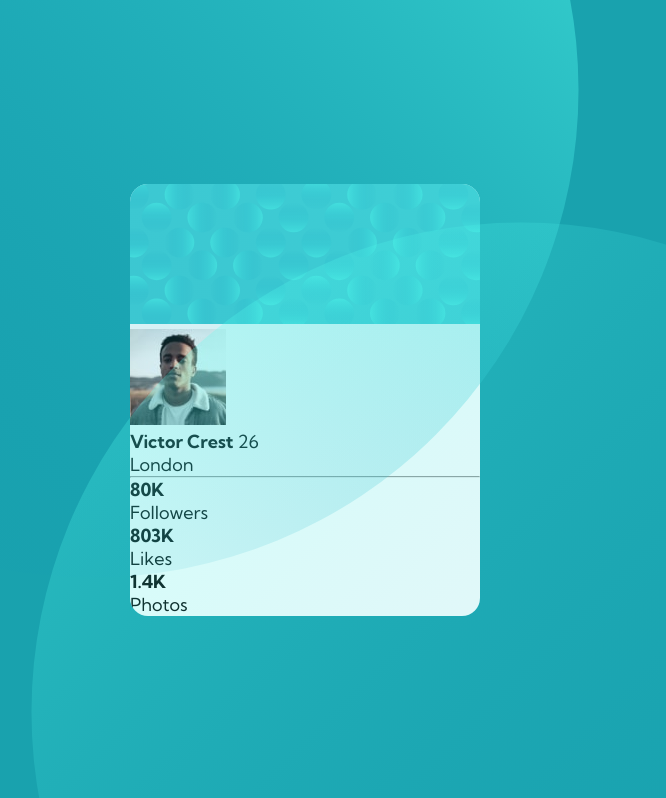
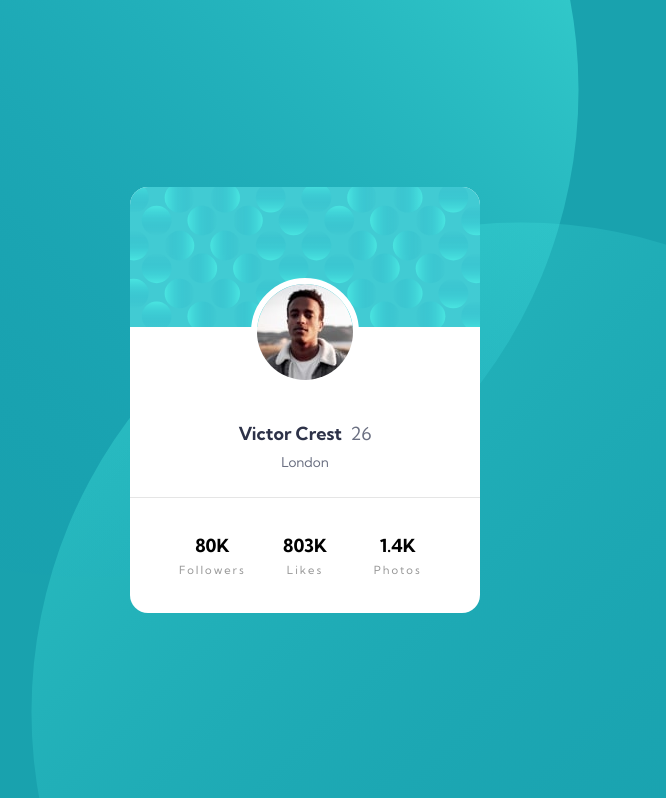
Before and after one commit to sjoerdvanBommel/frontend-mentor, a plain HTML site: page index.html in a window 1280 px wide. Shown: the top 798 px of the page, without its empty margins (335-1001 px from the left). Drawn offline with Linux system fonts and the light colour scheme.

Commit message:
finished

```diff
--- a/index.html
+++ b/index.html
@@ -24,8 +24,9 @@
 
       <img src="/images/image-victor.jpg" alt="Profile picture" class="profile-picture">
 
+      <div class="card-body">
         <div class="personal">
-        <p class="info"><strong>Victor Crest</strong> 26</p>
+          <p class="info"><strong>Victor Crest</strong>&nbsp;&nbsp;26</p>
           <p class="location">London</p>
         </div>
 
@@ -47,5 +48,6 @@
         </footer>
       </div>
     </div>
+  </div>
 </body>
 </html>
--- a/style.css
+++ b/style.css
@@ -10,6 +10,12 @@
   padding: 0;
   font-family: 'Kumbh Sans', sans-serif;
   font-size: 18px;
+}
+
+*,
+*::before,
+*::after {
+  box-sizing: border-box;
 }
 
 body {
@@ -40,4 +46,63 @@ body {
   background-color: white;
   border-radius: 1em;
   overflow: hidden;
+  z-index: 1;
+  position: relative;
 }
+
+.card .card-body {
+  margin-top: 5em;
+}
+
+.card .profile-picture {
+  border-radius: 50%;
+  border: 6px solid white;
+  box-sizing: border-box;
+  transform: translateY(-50%);
+  position: absolute;
+  left: 0;
+  right: 0;
+  margin: auto;
+}
+
+.card .personal strong {
+  color: var(--very-dark-desaturated-blue);
+}
+
+.card .personal {
+  text-align: center;
+  color: var(--dark-grayish-blue);
+}
+
+.card .personal .info {
+  margin-bottom: 0.5em;
+}
+
+.card .personal .location {
+  font-size: 0.75em;
+  margin-bottom: 2em;
+}
+
+hr {
+  background-color: rgba(0, 0, 0, 0.1);
+  height: 1px;
+  border: none;
+}
+
+.card footer {
+  display: flex;
+  justify-content: space-around;
+  text-align: center;
+  margin: 2em;
+}
+
+.card footer .stat {
+  flex: 1;
+}
+
+.card footer .stat p {
+  font-size: 0.625em;
+  margin-top: 0.5em;
+  color: var(--dark-gray);
+  letter-spacing: 2px;
+}
```
Lines whose indentation alone changed are shown as unchanged.
